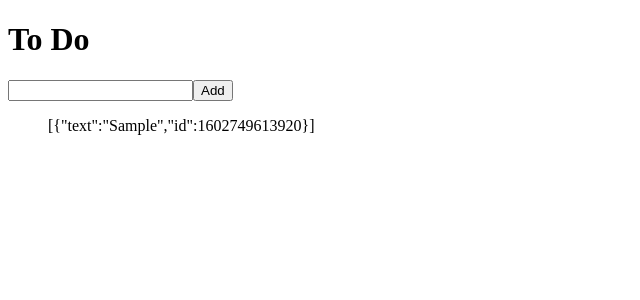
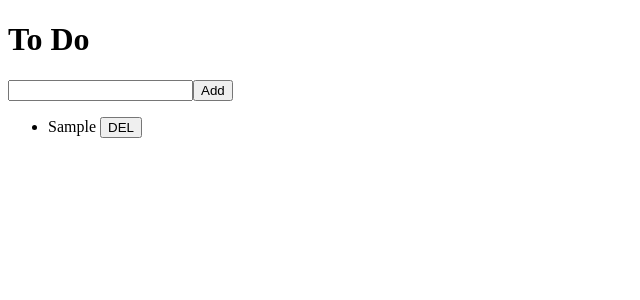
Before and after one commit to voidnoble/vanilla-redux, a React (Create React App) app: page / in a window 1280 px wide. Both pictures are taken after typing "Sample" into the empty fields and a click on the button "Add". Shown: the top 300 px of the page, without its empty margins (0-640 px from the left). Built offline with nearby package versions, Linux system fonts and the light colour scheme.

Commit message:
3.4 Deleting To Do

```diff
--- /dev/null
+++ b/src/components/ToDo.js
@@ -0,0 +1,19 @@
+import React from "react";
+import { connect } from "react-redux";
+import { actionCreators } from "../store";
+
+function ToDo({ text, onBtnClick }) {
+  return (
+    <li>
+      {text} <button onClick={onBtnClick}>DEL</button>
+    </li>
+  );
+}
+
+function mapDispatchToProps(dispatch, ownProps) {
+  return {
+    onBtnClick: () => dispatch(actionCreators.deleteTodo(ownProps.id))
+  }
+}
+
+export default connect(null, mapDispatchToProps)(ToDo);
--- a/src/routes/Home.js
+++ b/src/routes/Home.js
@@ -1,5 +1,6 @@
 import React, { useState } from "react";
 import { connect } from "react-redux";
+import ToDo from "../components/ToDo";
 import { actionCreators } from "../store";
 
 function Home({ toDos, addTodo }) {
@@ -22,7 +23,7 @@
         <input type="text" name="" id="" value={text} onChange={onChange} />
         <button>Add</button>
       </form>
-      <ul>{JSON.stringify(toDos)}</ul>
+      <ul>{toDos.map(toDo => <ToDo {...toDo} key={toDo.id} />)}</ul>
     </>
   );
 }
```
